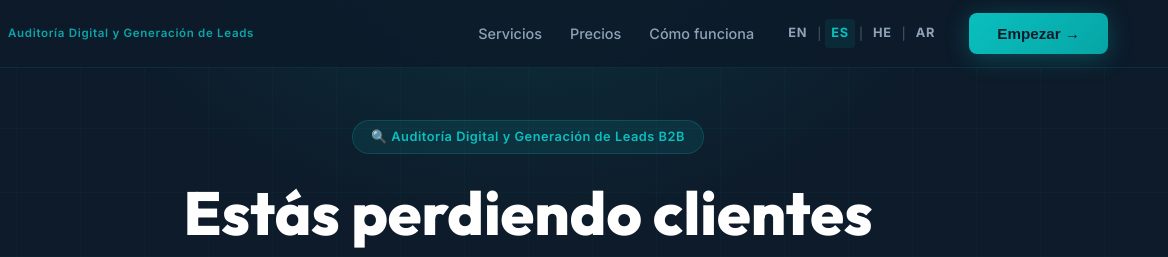
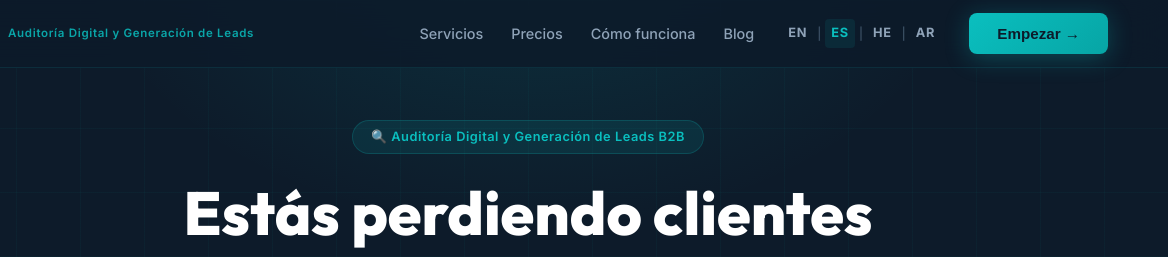
Before and after one commit to Titus9123/clarvix-landing, a plain HTML site: page es.html in a window 1280 px wide. Shown: the top 257 px of the page, 112-1280 px from the left. Drawn offline with Linux system fonts and the light colour scheme.

Commit message:
Update es.html — blog, nav, sitemap

```diff
--- a/es.html
+++ b/es.html
@@ -99,6 +99,7 @@
         <a href="#services" class="nav-link">Servicios</a>
         <a href="#pricing" class="nav-link">Precios</a>
         <a href="#how-it-works" class="nav-link">Cómo funciona</a>
+        <a href="/blog/" class="nav-link">Blog</a>
         <div class="lang-toggle">
           <a href="index.html" class="lang-btn" onclick="localStorage.setItem('clarvix_lang','en')">EN</a><span class="lang-sep">|</span>
           <a href="es.html" class="lang-btn active" onclick="localStorage.setItem('clarvix_lang','es')">ES</a><span class="lang-sep">|</span>
```
